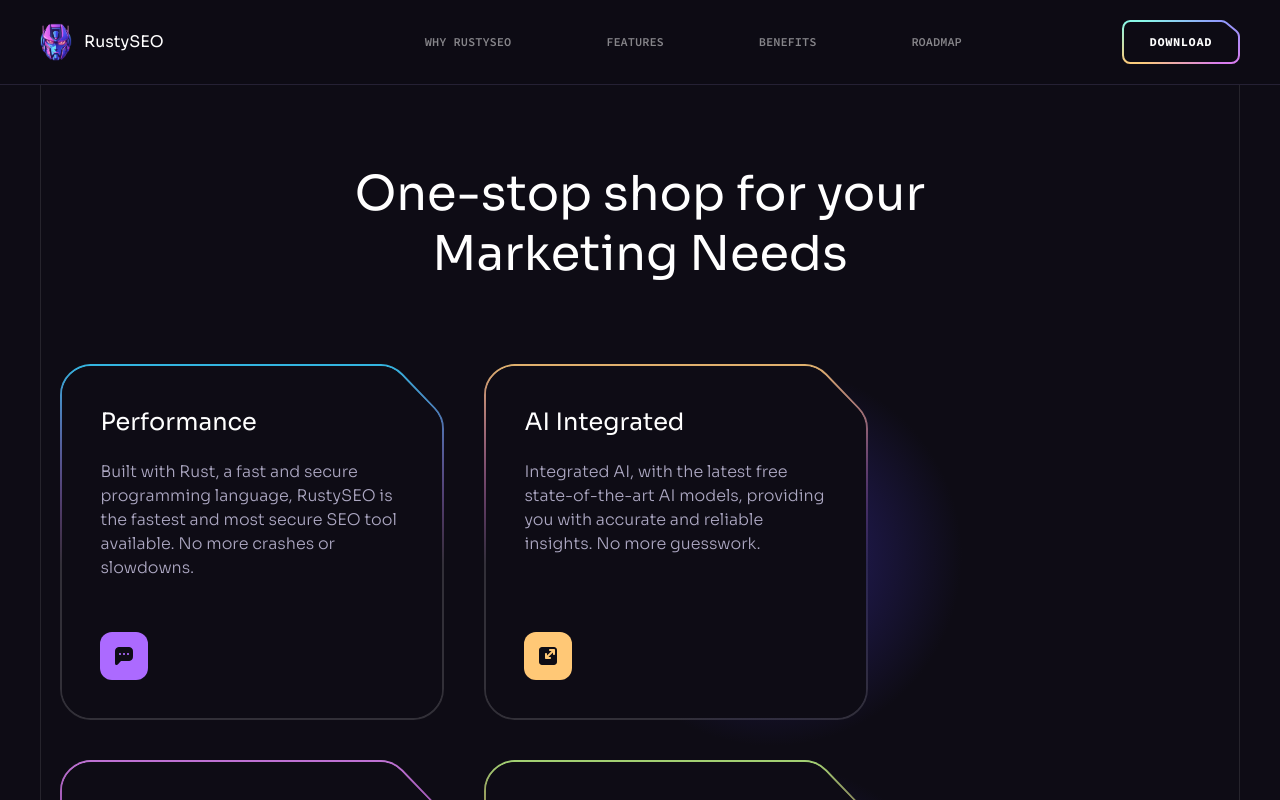
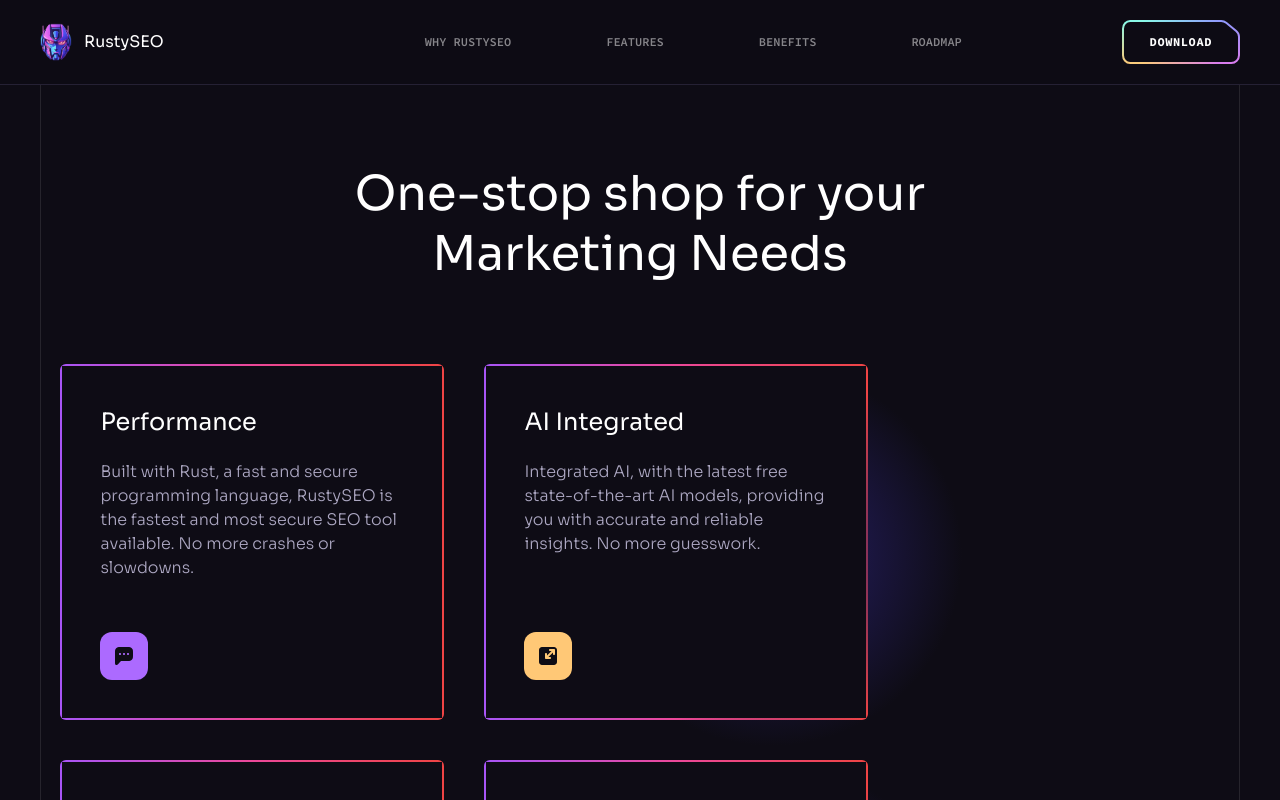
Before and after one commit to mascanho/RustyLanding, a React (Vite) app: page /help in a window 1280 px wide. Shown: the top 800 px of the page. Built offline with nearby package versions, Linux system fonts and the light colour scheme.

Commit message:
boxes border fixed

```diff
--- a/src/components/Benefits.jsx
+++ b/src/components/Benefits.jsx
@@ -17,13 +17,10 @@ const Benefits = () => {
         <div className="flex flex-wrap gap-10 mb-10">
           {benefits.map((item) => (
             <div
-              className="block relative p-0.5 bg-no-repeat bg-[length:100%_100%] md:max-w-[24rem]"
-              style={{
-                backgroundImage: `url(${item.backgroundUrl})`,
-              }}
+              className="block relative p-0.5 bg-gradient-to-r from-purple-500 via-pink-500 to-red-500 md:max-w-[24rem] rounded-md"
               key={item.id}
             >
-              <div className="relative z-2 flex flex-col min-h-[22rem] p-[2.4rem] pointer-events-none">
+              <div className="relative z-2 flex flex-col min-h-[22rem] p-[2.4rem] pointer-events-none bg-n-8">
                 <h5 className="h5 mb-5">{item.title}</h5>
                 <p className="body-2 mb-6 text-n-3">{item.text}</p>
                 <div className="flex items-center mt-auto">
```
Also changed, not shown: 1 other file (tests, documents, lock files or other folders).
